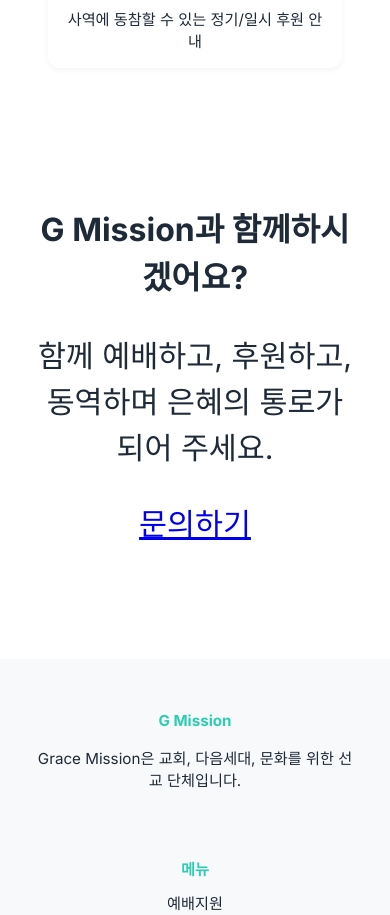
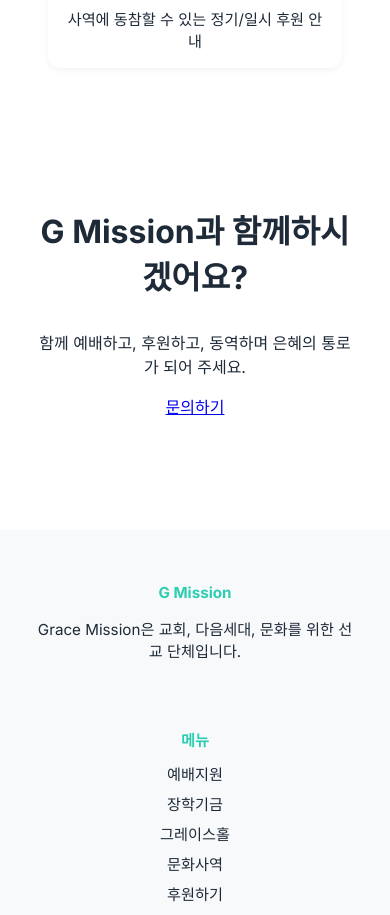
Before and after one commit to bumvino/g-mission, a Next.js app: page / in a window 390 px wide. Shown: the part 1403-2318 px from the top of the page. Built offline with nearby package versions, Linux system fonts and the light colour scheme.

Commit message:
Update footer layout: Mobile break font fix features heading and worship info

```diff
--- a/app/globals.css
+++ b/app/globals.css
@@ -263,11 +263,6 @@ img { max-width: 100%; height: auto; display: block; }
         font-size: 1.9rem;
         line-height: 1.5;
     }
-
-    .worship-info {
-        font-size: 1.9rem;
-        line-height: 1.5;
-    }
 }
 
 /* Small screen breakpoint (≤ 600px) */
```
